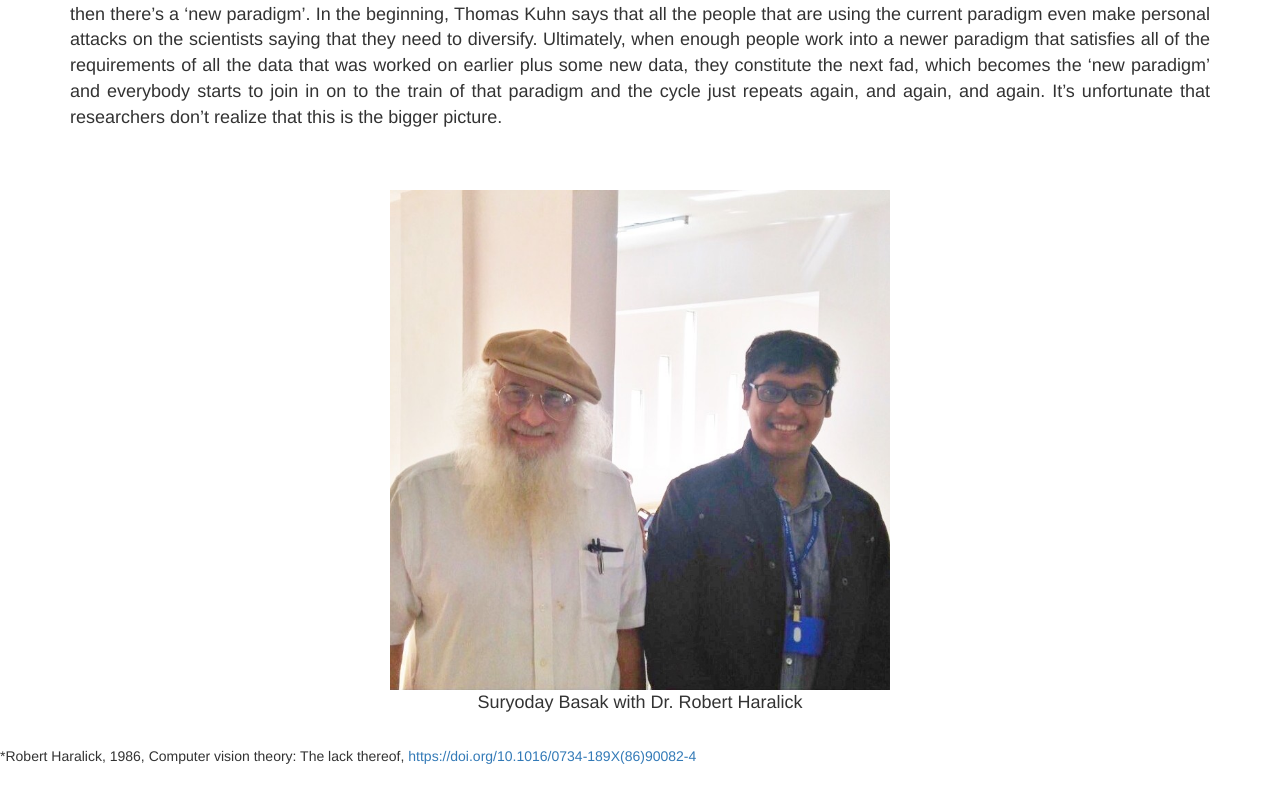
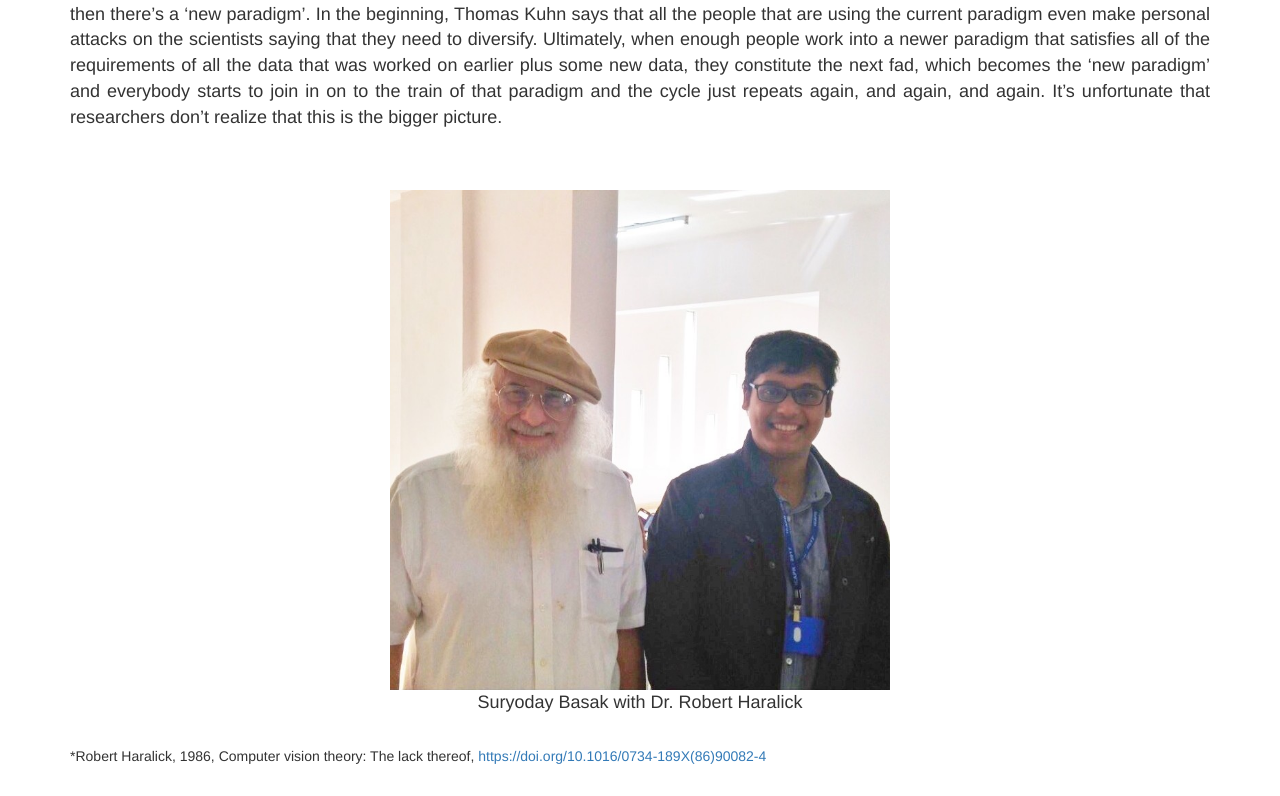
Before and after one commit to AstrIRG/AstrIRG.github.io, a plain HTML site: page interviews/interview-with-robert-haralick.html in a window 1280 px wide. Shown: the part 2049-2845 px from the top of the page. Drawn offline with nearby package versions, Linux system fonts and the light colour scheme.

Commit message:
improving the formatting of the footnote

```diff
--- a/interviews/interview-with-robert-haralick.html
+++ b/interviews/interview-with-robert-haralick.html
@@ -221,7 +221,7 @@ and again. It’s unfortunate that researchers don’t realize that this is the
   </p>
   </div>
 
-<div>
+<div class="container" align="justify">
   <p>
     <hr>
 *Robert Haralick, 1986, Computer vision theory: The lack thereof, <a href="https://doi.org/10.1016/0734-189X(86)90082-4">https://doi.org/10.1016/0734-189X(86)90082-4</a>
```
